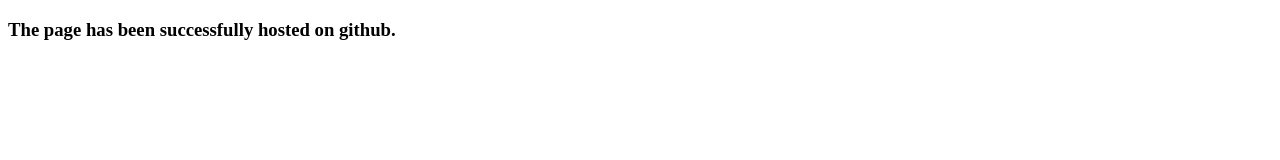
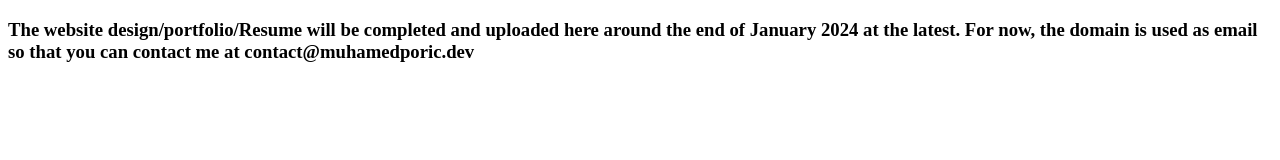
Before and after one commit to Acie1998/RECVDEV, a plain HTML site: page index.html in a window 1280 px wide. Drawn offline with Linux system fonts and the light colour scheme.

Commit message:
Update index.html

```diff
--- a/index.html
+++ b/index.html
@@ -4,6 +4,6 @@
     <title>Ready</title>
   </head>
   <body>
-    <h3>The page has been successfully hosted on github.</h3>
+    <h3>The website design/portfolio/Resume will be completed and uploaded here around the end of January 2024 at the latest. For now, the domain is used as email so that you can contact me at contact@muhamedporic.dev</h3>
   </body>
 </html>
```
